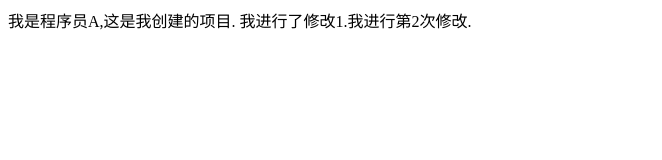
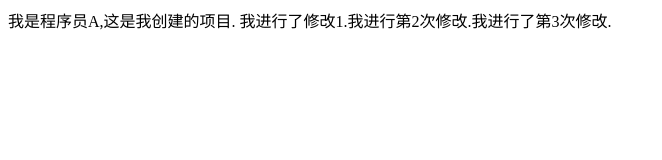
Before and after one commit to songwb89/github-demo, a plain HTML site: page index.html in a window 1280 px wide. Shown: the whole page, without its empty margins (0-662 px from the left). Drawn offline with Linux system fonts and the light colour scheme.

Commit message:
我进行了第三次修改

```diff
--- a/index.html
+++ b/index.html
@@ -8,7 +8,7 @@
 </head>
 
 <body>
-    我是程序员A,这是我创建的项目. 我进行了修改1.我进行第2次修改.
+    我是程序员A,这是我创建的项目. 我进行了修改1.我进行第2次修改.我进行了第3次修改.
 </body>
 
 </html>
```
